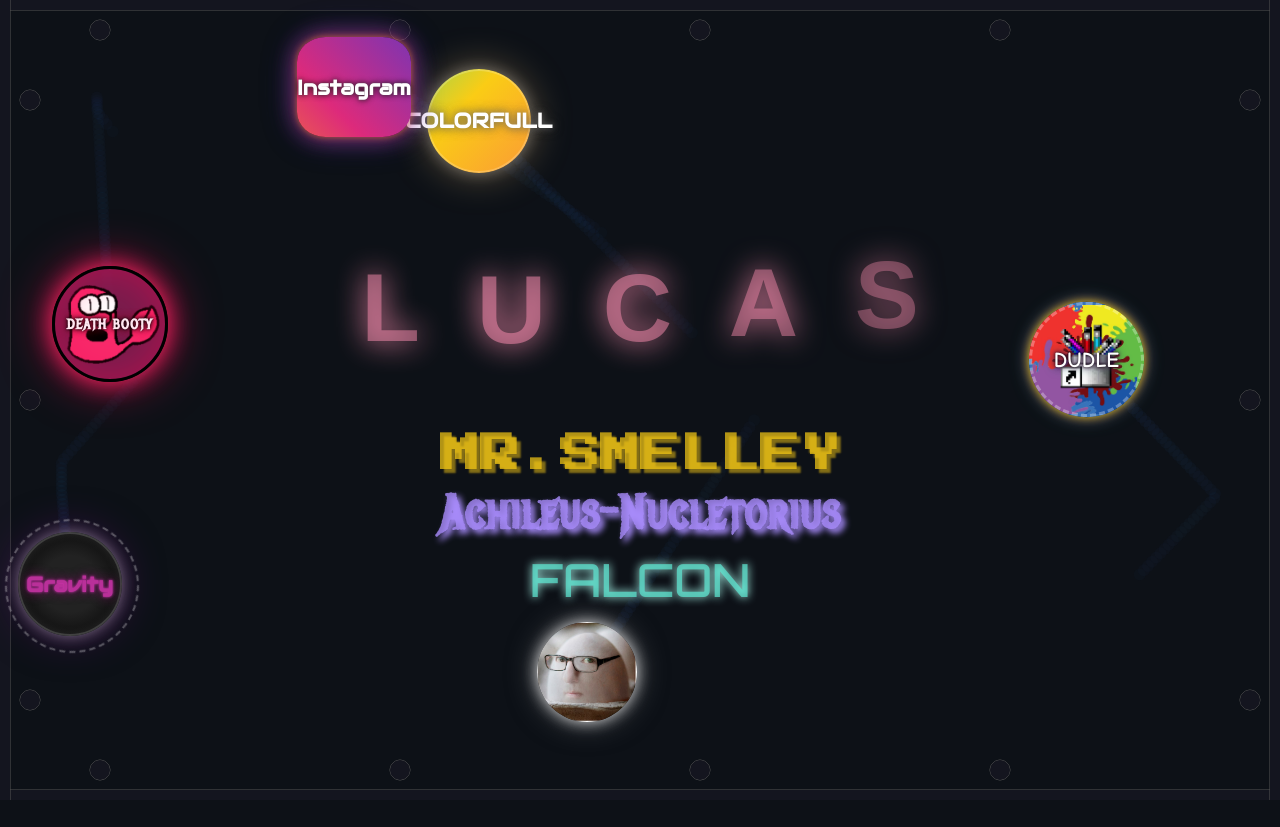
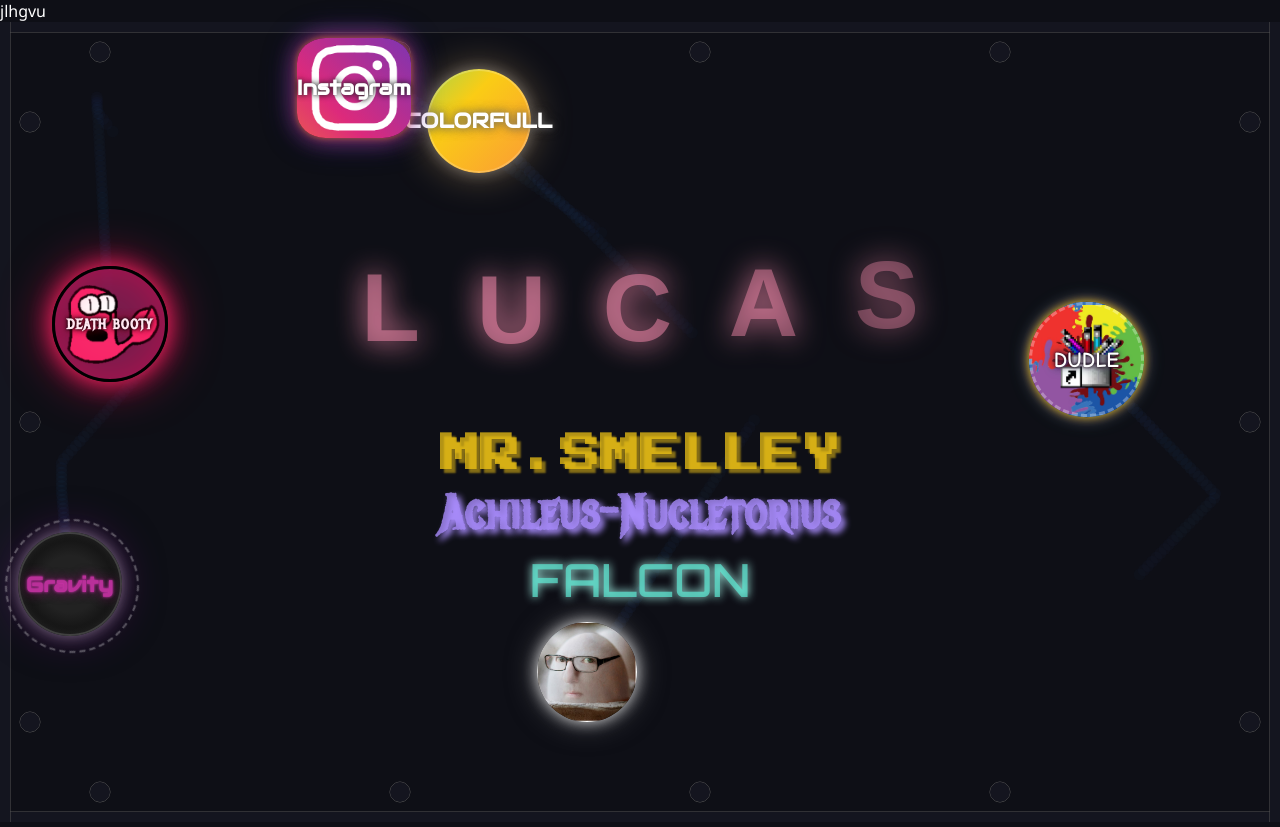
Before and after one commit to Lucas-Smelley/lucas-smelley.github.io, a plain HTML site: page index.html in a window 1280 px wide. Before the commit the page ends 805 px from the top, so only its background shows below. Drawn offline with nearby package versions, Linux system fonts and the light colour scheme; animation ran at ten frames a second; a web font is replaced by a local one.

Commit message:
insta icon fix

```diff
--- a/css/style.css
+++ b/css/style.css
@@ -2,7 +2,7 @@ html, body {
     margin: 0;
     padding: 0;
     overflow: hidden;
-    background: #0d1117;
+    background: #0e0f16;
     color: white;
     font-family: 'Segoe UI', sans-serif;
 }
@@ -292,7 +292,7 @@ html, body {
 
 #instagram-icon {
     background-image:
-        url('/assets/images/instagram-icon.png'),
+        url('/assets/images/icons/instagram-icon.png'),
         linear-gradient(45deg, #f58529, #dd2a7b, #8134af, #515bd4);
     background-size: cover, 200% 200%;
     background-position: center, center;
--- a/index.html
+++ b/index.html
@@ -27,7 +27,7 @@
         <h2 id="name2">Mr.Smelley</h2>
         <h2 id="name3">Achileus-Nucletorius</h2>
         <h2 id="name1">FALCON</h2>
-    </div>
+    </div>jlhgvu
 
     <!-- Floating icons -->
     <a href="deathbooty-html/death-booty.html" class="icon" id="death-booty">
```
